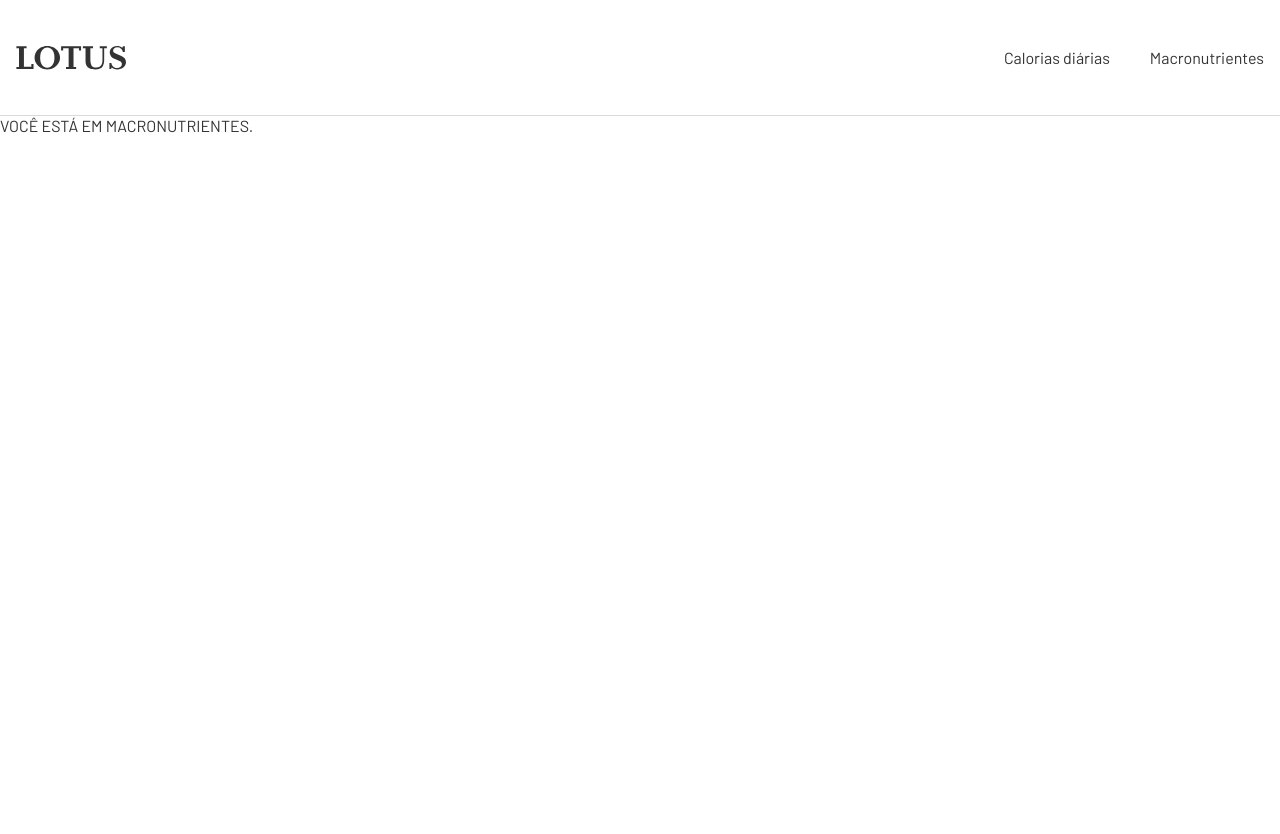
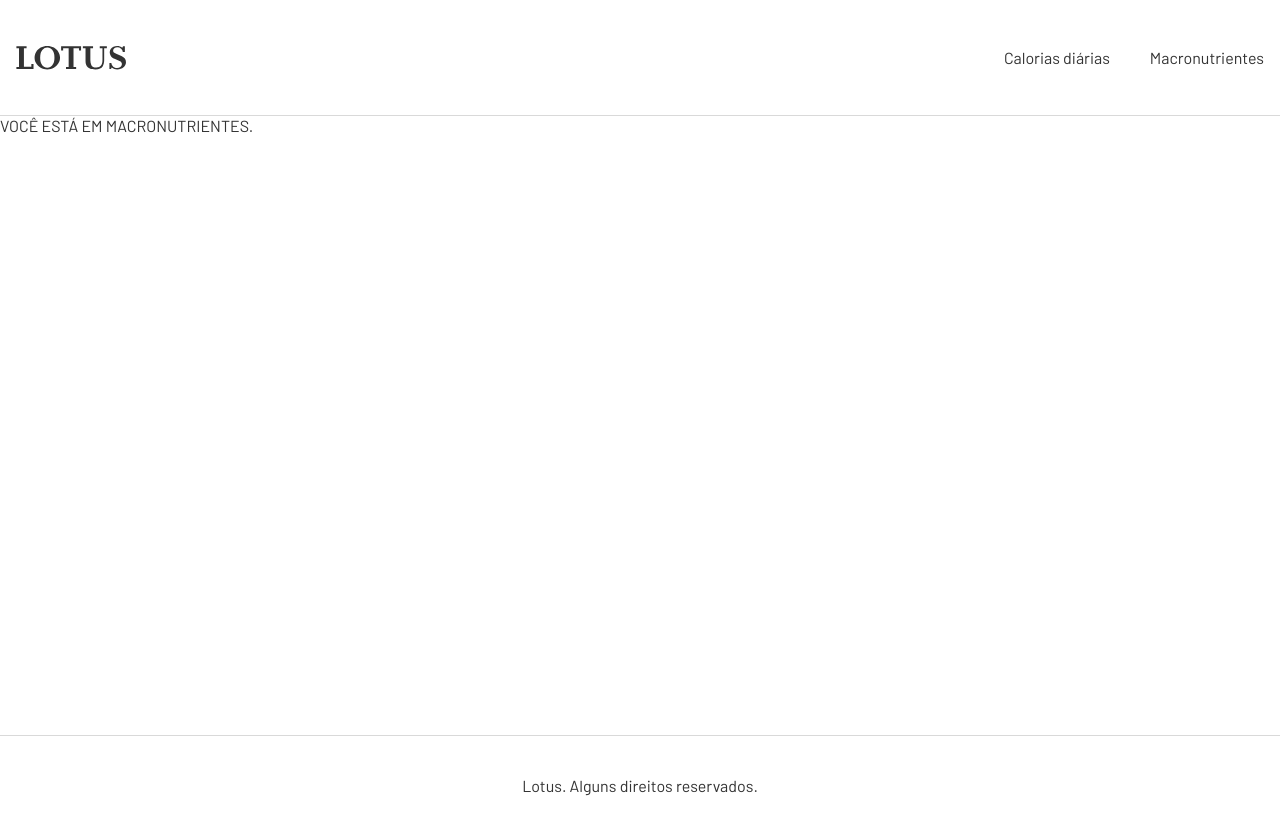
Before and after one commit to mariquegonn-dev/lotus, a React (Vite) app: page /macronutrientes in a window 1280 px wide. Before the commit the page ends 800 px from the top, so only its background shows below. Built offline with nearby package versions, Linux system fonts and the light colour scheme.

Commit message:
feat: footer created

```diff
--- a/src/App.jsx
+++ b/src/App.jsx
@@ -5,7 +5,7 @@ import Header from "./Components/Static/Header";
 import Home from "./Components/Home";
 import CaloriasDiarias from "./Components/Rotas/CaloriasDiarias";
 import Macronutrientes from "./Components/Rotas/Macronutrientes";
-
+import Footer from "./Components/Static/Footer";
 const App = () => {
   return (
     <section className="container">
@@ -16,6 +16,7 @@ const App = () => {
           <Route path="caloriasDiarias" element={<CaloriasDiarias />} />
           <Route path="macronutrientes" element={<Macronutrientes />} />
         </Routes>
+        <Footer />
       </BrowserRouter>
     </section>
   );
--- a/src/Components/Static/Footer/index.jsx
+++ b/src/Components/Static/Footer/index.jsx
@@ -2,7 +2,11 @@ import React from "react";
 import styles from "./styles.module.css";
 
 const index = () => {
-  return <div>index</div>;
+  return (
+    <footer className={styles.footer}>
+      <p>Lotus. Alguns direitos reservados.</p>
+    </footer>
+  );
 };
 
 export default index;
--- a/src/Components/Static/Footer/styles.module.css
+++ b/src/Components/Static/Footer/styles.module.css
@@ -0,0 +1,6 @@
+.footer {
+  text-align: center;
+  margin-top: 75vh; /* Provisório */
+  padding: 40px 16px;
+  border-top: 1px solid var(--cor-divider);
+}
```
